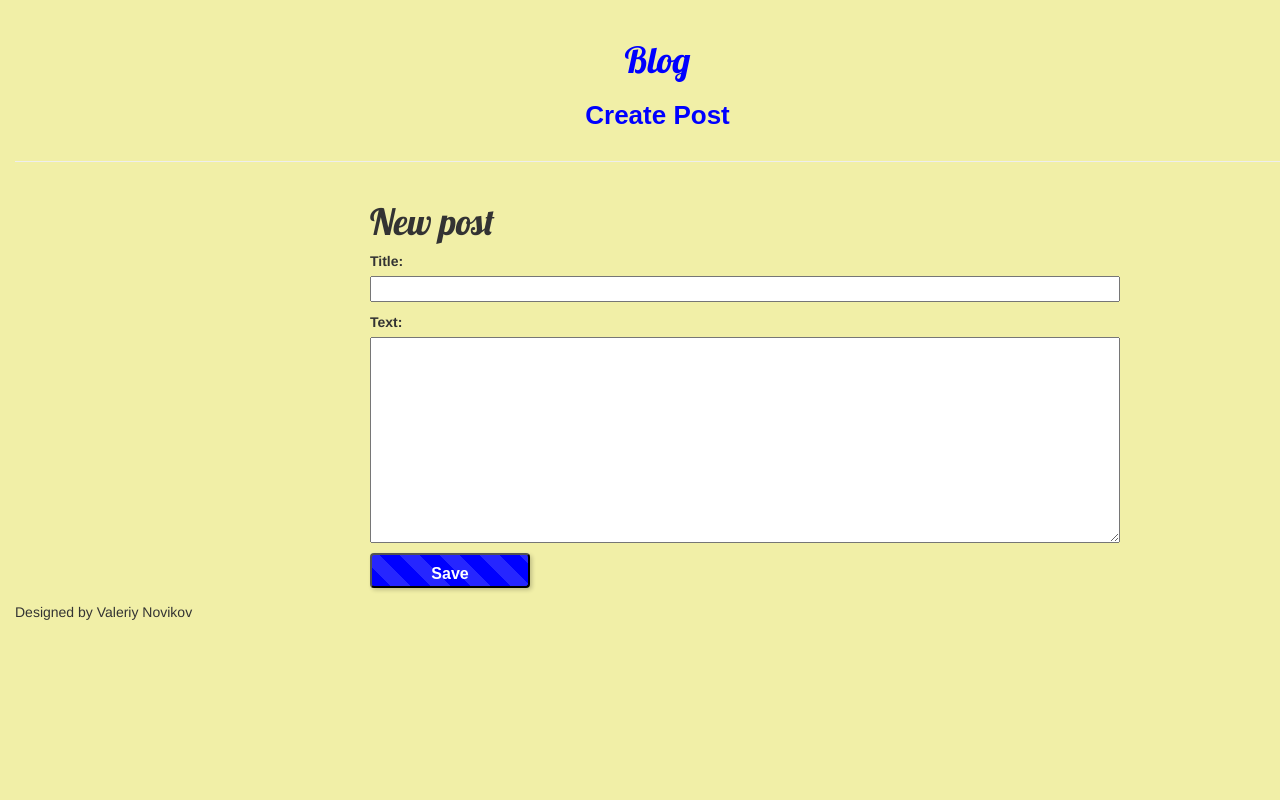
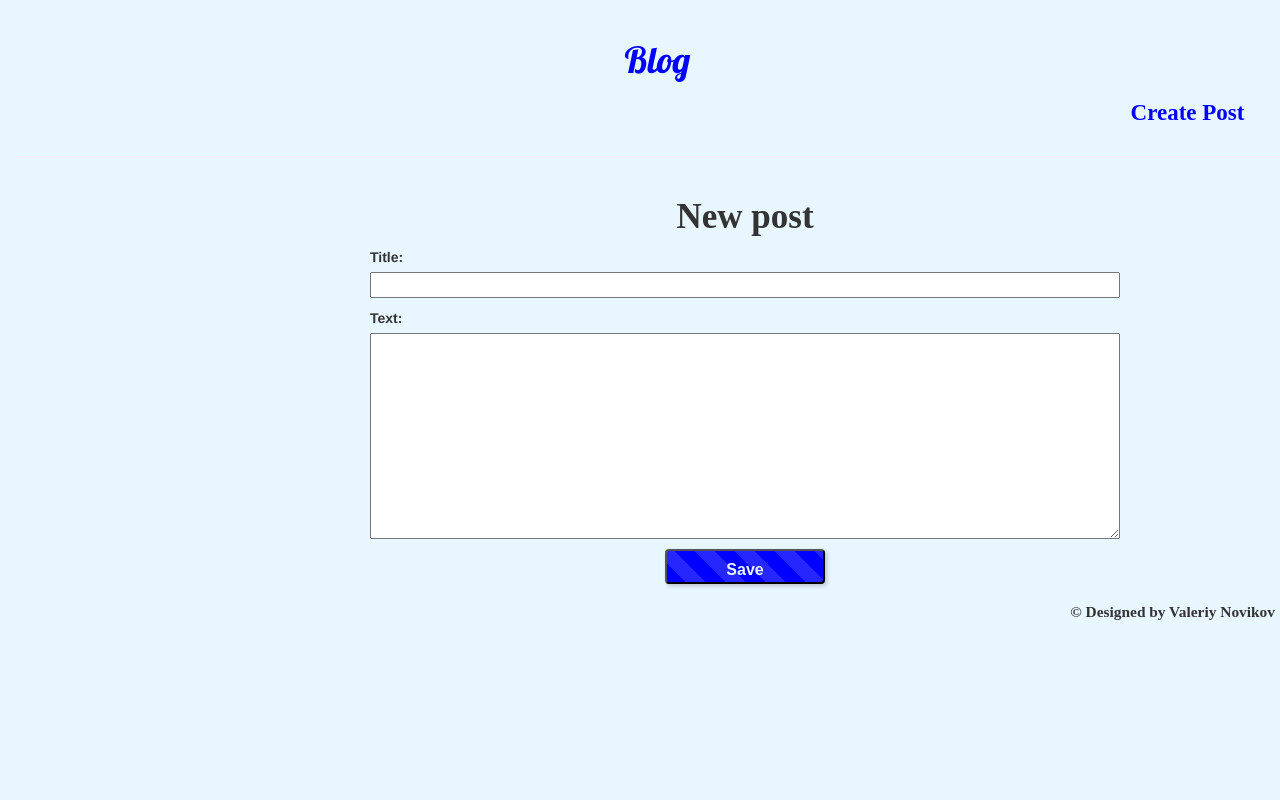
Before and after one commit to VSD025/DjangoBlog, a Django app: page /post/new/ in a window 1280 px wide. Run offline with Django 3.2, Linux system fonts and the light colour scheme; some libraries are stand-ins or nearby versions.

Commit message:
Finished correction of design

```diff
--- a/blog/static/css/blog.css
+++ b/blog/static/css/blog.css
@@ -7,13 +7,22 @@ h1 a {
 
 .body {
         padding-left: 15px;
-        background-color: #F1EFA7;
+        background-color: #e8f6ff;
     }
 
 .page-header {
         margin-top: 0;
         padding: 20px 20px 20px 40px;
     }
+
+.page-footer {
+        font: bold 23px segoe script;
+        margin-top: 0;
+        font-size: 110%;
+        padding: 5px; clear : both;
+        text-align: right;
+}
+
 
 .content {
     margin-left: 40px;
@@ -28,7 +37,9 @@ h3 {
 }
 
 .create-post {
-    font:bold 26px arial;
+    font:bold 23px segoe script;
+    margin-left:1060px;
+    margin-right:auto;
 }
 
 .date {
@@ -60,7 +71,16 @@ h3 {
     color: #000000;
     }
 
+.new-post {
+    font: bold 35px segoe script;
+    text-align: center;
 
+}
+
+.col-md-8 {
+    display:block;
+
+}
 .bot3 {
     background-image: linear-gradient(45deg, rgba(255, 255, 255, 0.15) 25%, rgba(0, 0, 0, 0) 25%, rgba(0, 0, 0, 0) 50%, rgba(255, 255, 255, 0.15) 50%, rgba(255, 255, 255, 0.15) 75%, rgba(0, 0, 0, 0) 75%, rgba(0, 0, 0, 0));
     background-size: 40px 40px;
@@ -68,11 +88,12 @@ h3 {
     background-color: #0000FF;
     display: block;
     box-shadow: 2px 2px 4px rgba(0, 0, 0, 0.2);
-    color: #FFFFFF;
+    color: #e8f6ff;
     height: 35px;
     text-align: center;
     transition: width 0.6s ease 0s;
     margin-right: auto;
+    margin-left: auto;
     width: 160px;
     font:bold 16px arial;
     line-height: 35px;
--- a/blog/templates/blog/base.html
+++ b/blog/templates/blog/base.html
@@ -13,6 +13,7 @@
                 <h1><a href="/">Blog</a></h1>
                 </center>
                 <center>
+                <link rel="stylesheet" href="//maxcdn.bootstrapcdn.com/bootstrap/3.2.0/css/bootstrap-theme.min.css">
                 <h1><a class="create-post" href = "http://127.0.0.1:8000/post/new/">Create Post</a></h1>
                 </center>
             </div>
@@ -25,7 +26,7 @@
                 </div>
             </div>
         </body>
-        <footer>
-            <p>Designed by Valeriy Novikov</p>
+        <footer class="page-footer">
+            <p>© Designed by Valeriy Novikov</p>
         </footer>
     </html>
--- a/blog/templates/blog/post_edit.html
+++ b/blog/templates/blog/post_edit.html
@@ -2,10 +2,10 @@
 
     {% block content %}
     	<div class="edit">
-        <h1>New post</h1>
+        <h1 class="new-post">New post</h1>
         <form method="POST" class="post-form">{% csrf_token %}
             {{ form.as_p }}
-            <button type="submit" class="bot3">Save</button>
+            <button type="submit" class="bot3" >Save</button>
         </form>
         </div>
     {% endblock %}
```
Lines whose indentation alone changed are shown as unchanged.
